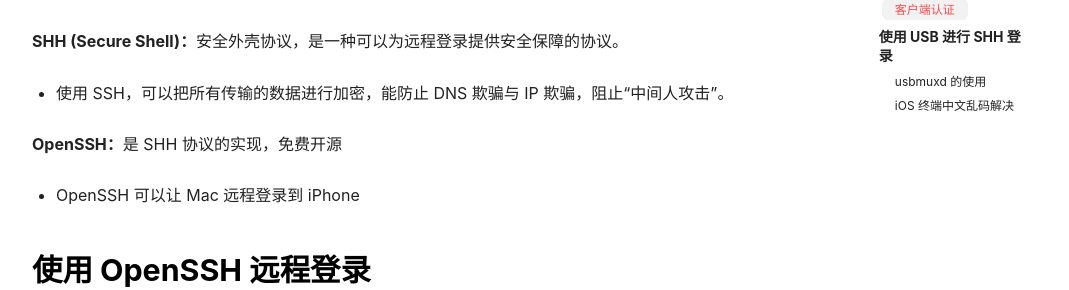
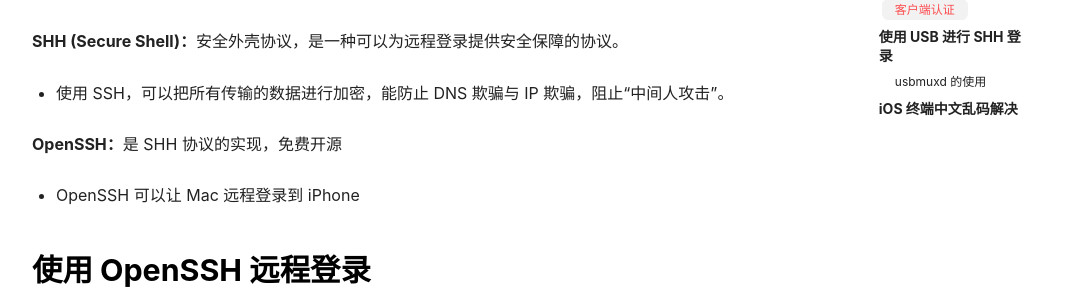
Before and after one commit to yvenshane/yvenshane.github.com, a Jekyll site: the page built from _posts/2018-08-20-逆向环境搭建 - SSH.md, in a window 1280 px wide. Shown: the part 385-675 px from the top of the page, without its empty margins (105-1174 px from the left). Built offline with Jekyll 4.4.1, drawn with Linux system fonts in a browser that asks for light colours; nearby versions of some CDN libraries.

````diff
--- a/_posts/2018-08-20-逆向环境搭建 - SSH.md
+++ b/_posts/2018-08-20-逆向环境搭建 - SSH.md
@@ -318,7 +318,7 @@ command + T
 ssh -p 11111 root@localhost
 ```
 
-### iOS 终端中文乱码解决
+## iOS 终端中文乱码解决
 默认情况下，iOS 终端不支持中文输入和显示
 
 **解决方案**
````
